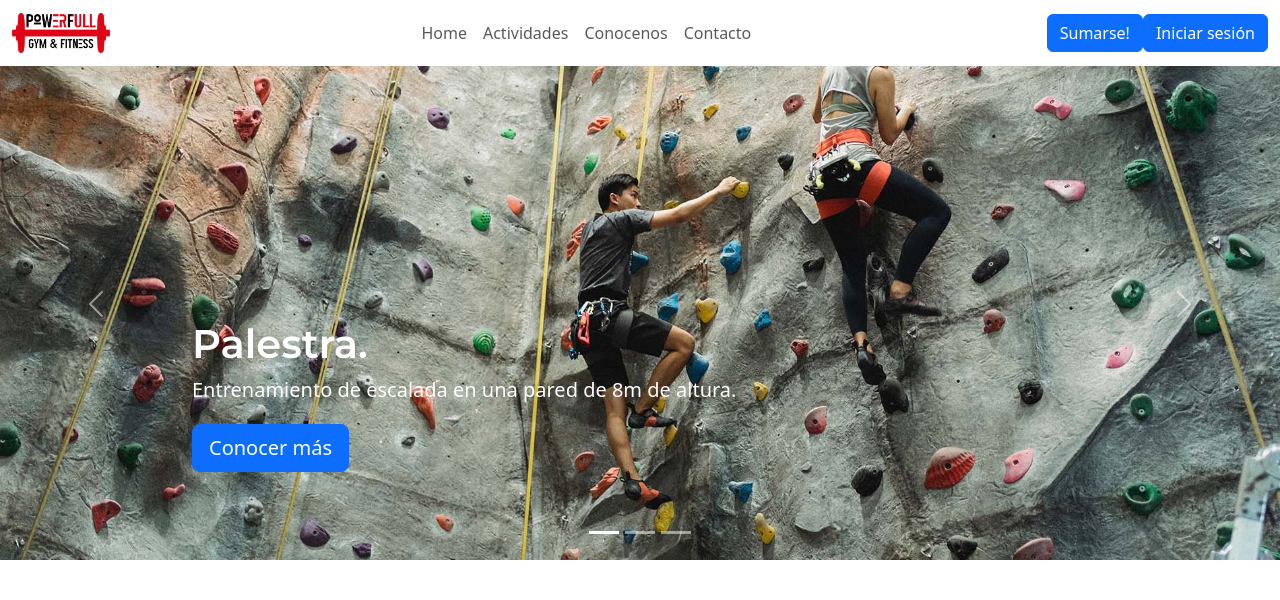
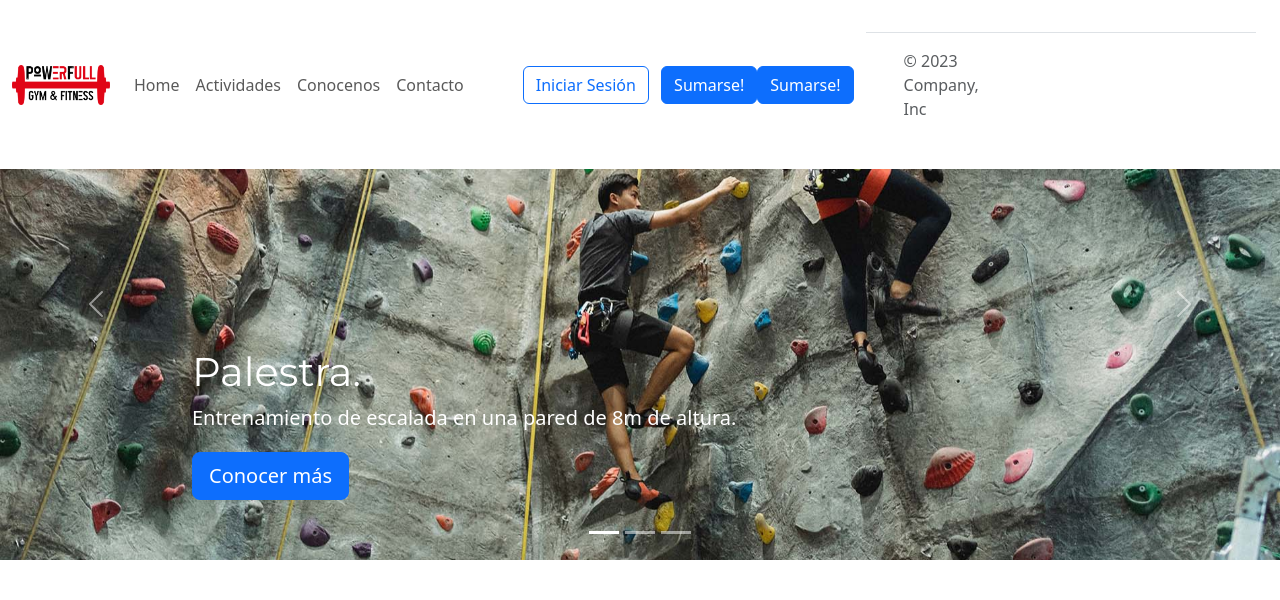
Before and after one commit to ma-herrera/PIG.16.23318, a Django app: page / in a window 1280 px wide. Shown: the top 600 px of the page. Run offline with Django 3.2, Linux system fonts and the light colour scheme.

Commit message:
se agrega codigo de modal para registro

```diff
--- a/templates/gym/header.html
+++ b/templates/gym/header.html
@@ -27,10 +27,14 @@
             <a class="nav-link" href= "{% url 'contacto' %}" tabindex="-1" aria-disabled="true">Contacto</a>
           </li>
         </ul>
-        <button type="button" class="btn btn-primary" data-bs-toggle="modal" data-bs-target="#staticBackdrop">
-          Sumarse!
-        </button>
-        <button type="button" class="btn btn-primary">Iniciar sesión</button>
+        <div class="col-md-3 text-end">
+          <button type="button" class="btn btn-outline-primary me-2">Iniciar Sesión</button>
+          <button type="button" class="btn btn-primary" data-bs-toggle="modal" data-bs-target="#staticBackdrop">
+            Sumarse!
+          </button>
+        </div>
+
+         {% include './sing_up.html' %}
 
       </div>
     </div>
```
